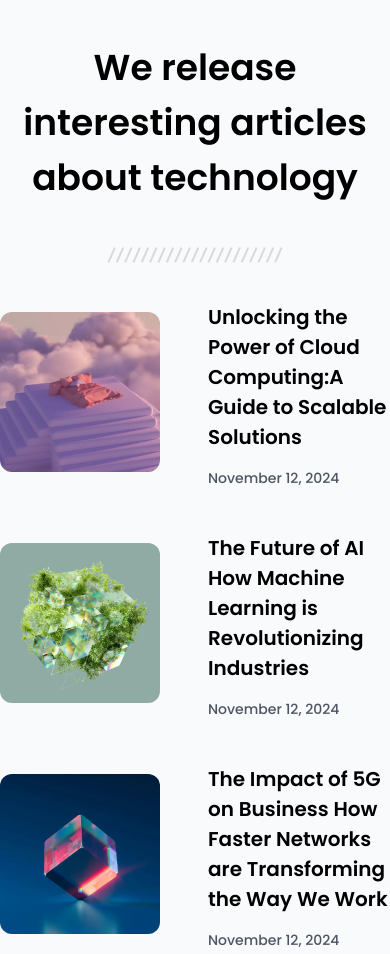
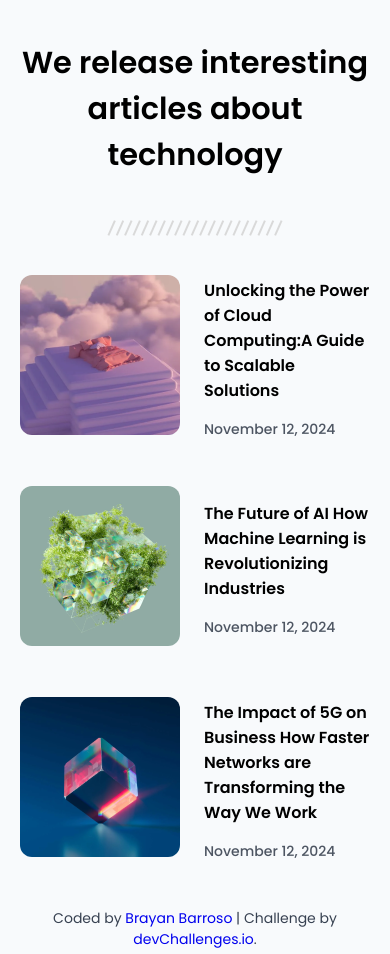
Before and after one commit to brayanbarroso/article-listing, a plain HTML site: page index.html in a window 390 px wide. Shown: the top 954 px of the page. Drawn offline with Linux system fonts and the light colour scheme.

Commit message:
agrenado diseño dispositivos mobiles

```diff
--- a/assets/css/main.css
+++ b/assets/css/main.css
@@ -74,3 +74,34 @@ section {
 .author-info a {
   text-decoration: none;
 }
+
+/* mobile desing */
+@media (max-width: 640px) {
+  header {
+    /* border: 1px solid red; */
+    margin-inline: 16px;
+  }
+
+  section {
+    margin-inline: 20px;
+  }
+}
+
+@media (max-width: 480px) {
+  header h1 {
+    /* border: 1px solid blue; */
+    font-size: 1.9rem;
+  }
+
+  section {
+    margin-inline: 20px;
+  }
+
+  .section-article {
+    gap: 24px;
+  }
+
+  .info-description {
+    font-size: 1rem;
+  }
+}
```
